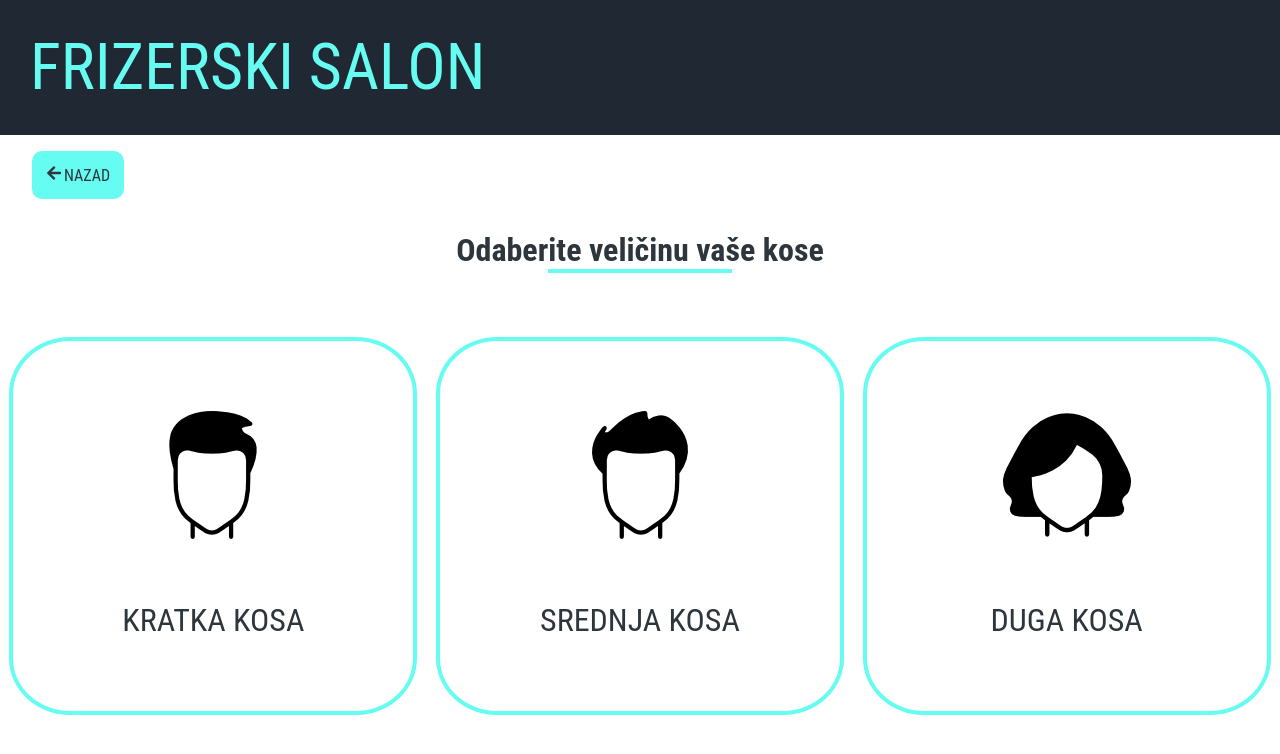
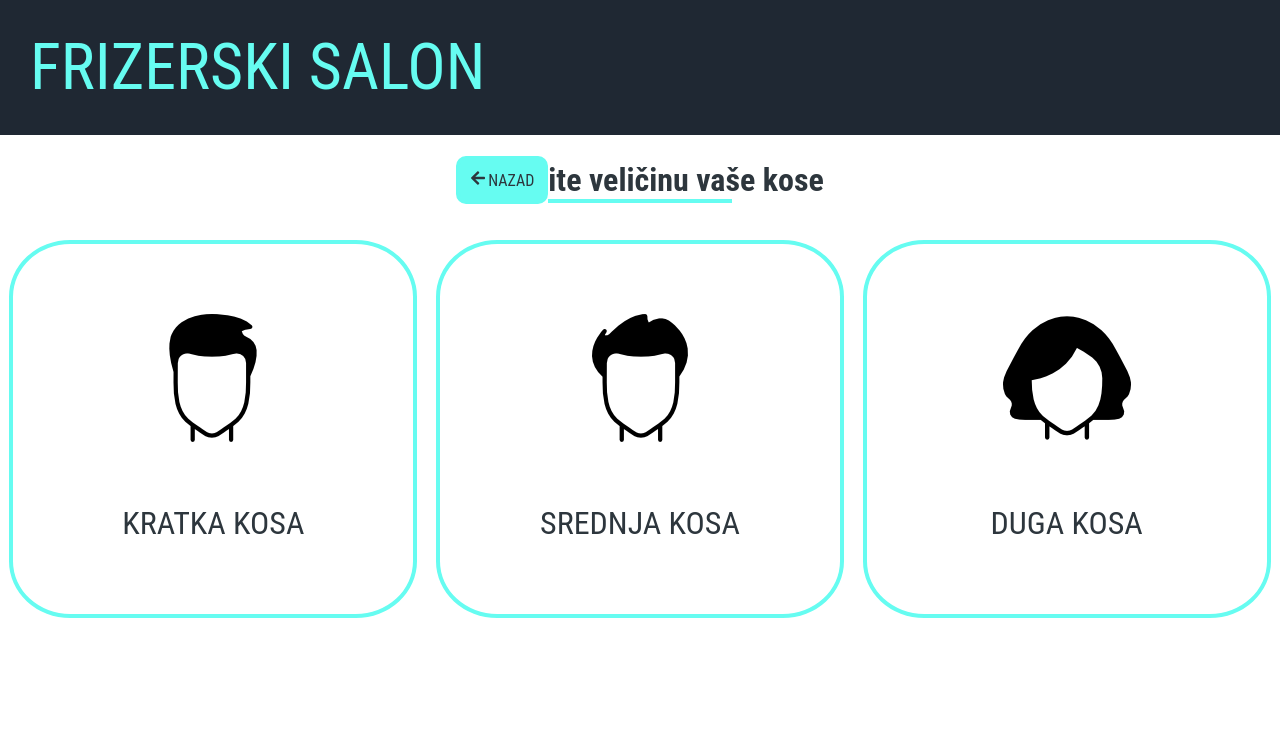
Before and after one commit to ilhanneziric/amsfs, a React (Create React App) app in the folder frontend/: page /kategorija/musko in a window 1280 px wide. Shown: the top 754 px of the page. Built offline with nearby package versions, Linux system fonts and the light colour scheme.

Commit message:
Sredjen naslov

```diff
--- a/frontend/src/components/styles/mjesecSwitcher.scss
+++ b/frontend/src/components/styles/mjesecSwitcher.scss
@@ -3,7 +3,7 @@
 .bodySwitcher{
     display: flex;
     justify-content: center;
-    margin-bottom: 5px;
+    margin-bottom: 2px;
 }
 
 .nazivMjeseca{
--- a/frontend/src/components/styles/natragBtn.scss
+++ b/frontend/src/components/styles/natragBtn.scss
@@ -2,14 +2,15 @@
 
 .bodyBtn{
     margin-top: 1rem;
-    margin-left: 2rem;
     border: 4px solid $lightBlue;
     padding: 10px;
     border-radius: 10px;
     background-color: $lightBlue;
     color: $lightDarkBlue;
     transition: transform 0.5s, background-color 0.5s, box-shadow 0.5s;
-    display: inline-block;
+    float: left;
+    z-index: 10000;
+    position:absolute;
 }
 
 .fastrelica{
--- a/frontend/src/components/styles/sve.scss
+++ b/frontend/src/components/styles/sve.scss
@@ -23,8 +23,8 @@ a{
 .naslov{
     margin: 0;
     text-align: center;
-    padding: 2rem;
-    font-size: 2rem;
+    padding: 0.3rem 2rem 0.3rem 2rem;
+    font-size: 1rem;
     color: $lightDarkBlue;
     justify-self: center;
 }
--- a/frontend/src/screens/KalendarScreen.jsx
+++ b/frontend/src/screens/KalendarScreen.jsx
@@ -69,10 +69,13 @@ const KalendarScreen = () => {
 
     return (
         <div className="body">
-            <Link to='/tretman/sz'><NatragBtn/></Link>
-            <h1 className="naslov">Odaberite dan u kojem želite rezervisati termin<hr className="crta" /></h1>
+            <div className="naslov">
+                <Link to='/tretman/sz'><NatragBtn/></Link>
+                <h1 className="">Odaberite dan u kojem želite rezervisati termin<hr className="crta" /></h1>
+            </div>
             <MjesecSwitcher lijevo={lijevo} desno={desno} mjesec={mjesec} setujDesno={setujDesno} setujLijevo={setujLijevo}/>
             <Kalendar prosli={prosliMjesec} sadasnji={dani} buduci={buduciMjesec}/>
+            <br />
         </div>
     )
 }
--- a/frontend/src/screens/KategorijaScreen.jsx
+++ b/frontend/src/screens/KategorijaScreen.jsx
@@ -15,9 +15,9 @@ const KategorijaScreen = () => {
 
     return (
         <div className="body">
-        <div className="navigacija">
+        <div className="naslov">
             <Link to='/'><NatragBtn className="ulijevo"/></Link>
-            <h1 className="naslov">Odaberite veličinu vaše kose<hr className="crta" /></h1>
+            <h1>Odaberite veličinu vaše kose<hr className="crta" /></h1>
         </div>
         <div className="kartice">
             {params.id === "musko" &&  <Link to='/tretman/km'><Kartica imageURL={kratkaM} naslov="KRATKA KOSA"/></Link>}
--- a/frontend/src/screens/SpolScreen.jsx
+++ b/frontend/src/screens/SpolScreen.jsx
@@ -8,7 +8,9 @@ import zenskoIcon from '../icons/zenIcon.png';
 const SpolScreen = () => {
     return (
         <div className="body">
-            <h1 className="naslov">Rezervišite termin za...<hr className="crta" /></h1>
+            <div className="naslov">
+                <h1>Rezervišite termin za...<hr className="crta" /></h1>
+            </div>
             <div className="kartice">
                 <Link to='/kategorija/zensko'><Kartica imageURL={zenskoIcon} naslov="ŽENSKO"/></Link>
                 <Link to='/kategorija/musko'><Kartica imageURL={muskoIcon} naslov="MUŠKO"/></Link>
--- a/frontend/src/screens/TretmanScreen.jsx
+++ b/frontend/src/screens/TretmanScreen.jsx
@@ -22,12 +22,18 @@ const TretmanScreen = () => {
     };
     return (
         <div>
-            {
-                params.id === "kz" || params.id === "sz" || params.id === "dz" ?
-                <Link to='/kategorija/zensko'><NatragBtn/></Link>:
-                <Link to='/kategorija/musko'><NatragBtn/></Link>
-            }
-            <h1 className="naslov">Odaberite tretman<hr className="crta" /></h1>
+
+
+
+            <div className="naslov">
+                {
+                    params.id === "kz" || params.id === "sz" || params.id === "dz" ?
+                    <Link to='/kategorija/zensko'><NatragBtn/></Link>:
+                    <Link to='/kategorija/musko'><NatragBtn/></Link>
+                }
+                <h1 className="">Odaberite tretman<hr className="crta" /></h1>
+            </div>
+
 
 
             {tretmani.map((tretman) => (
```
